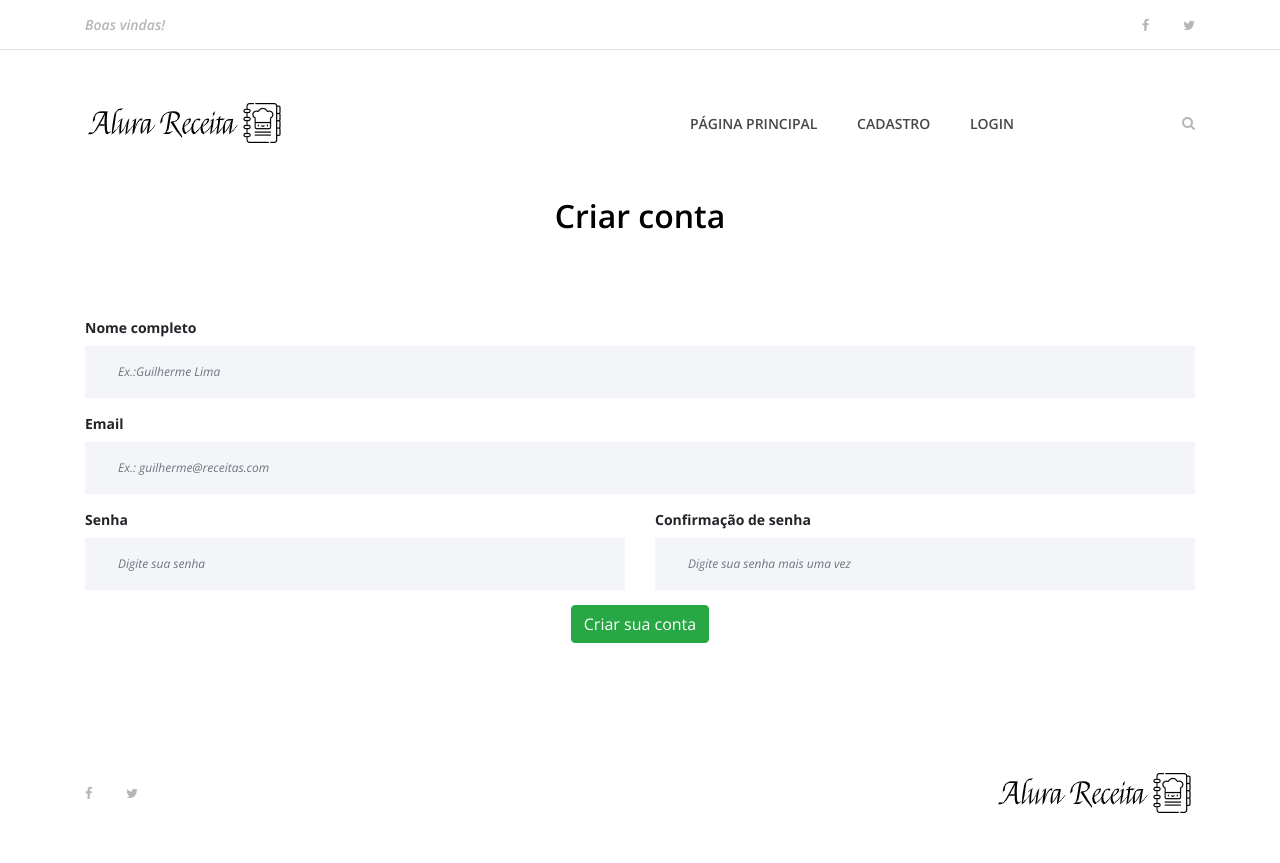
After one commit to pietrovinicius/Alura_Django, a Django app: page /usuarios/cadastro in a window 1280 px wide. The commit adds this page. Run offline with Django 5.2, Linux system fonts and the light colour scheme; some libraries are stand-ins or nearby versions.

Commit message:
aula 489

```diff
--- a/alurareceita/settings.py
+++ b/alurareceita/settings.py
@@ -57,7 +57,7 @@ ROOT_URLCONF = 'alurareceita.urls'
 TEMPLATES = [
     {
         'BACKEND': 'django.template.backends.django.DjangoTemplates',
-        'DIRS': [os.path.join(BASE_DIR, 'receitas/templates')],
+        'DIRS': [os.path.join(BASE_DIR, 'templates')],
         'APP_DIRS': True,
         'OPTIONS': {
             'context_processors': [
--- a/alurareceita/urls.py
+++ b/alurareceita/urls.py
@@ -5,5 +5,6 @@ from django.conf.urls.static import static
 
 urlpatterns = [
     path('', include('receitas.urls')),
+    path('usuarios/', include('usuarios.urls')),
     path('admin/', admin.site.urls),
 ] + static(settings.MEDIA_URL, document_root = settings.MEDIA_ROOT)
--- a/receitas/templates/partials/_menu.html
+++ b/templates/partials/_menu.html
@@ -56,7 +56,9 @@
                             <!-- Nav Start -->
                             <div class="classynav">
                                 <ul>
-                                    <li><a href="{% url 'index' %}">Home</a></li>
+                                    <li><a href="{% url 'index' %}">Página principal</a></li>
+                                    <li><a href="{% url 'cadastro' %}">Cadastro</a></li>
+                                    <li><a href="{% url 'login' %}">Login</a></li>
                                 </ul>
 
                                 <!-- Formulario de busca -->
--- /dev/null
+++ b/templates/usuarios/cadastro.html
@@ -0,0 +1,58 @@
+{% extends 'base.html' %}
+{% load static %}
+{% block content %}
+<!-- Preloader -->
+<div id="preloader">
+    <i class="circle-preloader"></i>
+    <img src="{% static 'img/core-img/pizza.png' %}" alt="">
+</div>
+
+{% include 'partials/_busca.html' %}
+
+{% include 'partials/_menu.html' %}
+
+<!-- ##### Contact Form Area Start ##### -->
+<div class="contact-area section-padding-0-80">
+    <div class="container">
+        <div class="row">
+            <div class="col-12">
+                <div class="section-heading">
+                    <h2>Criar conta</h2>
+                </div>
+            </div>
+        </div>
+        <div class="row">
+            <div class="col-12">
+                <div class="contact-form-area">
+                    <form action="{% url 'cadastro' %}" method="POST">
+                        {% csrf_token %}
+                        <div class="row">
+                            <div class="col-12 col-lg-12">
+                                <label for="nome_receita"><b>Nome completo</b></label>
+                                <input type="text" class="form-control" name="nome" placeholder="Ex.:Guilherme Lima" required>
+                            </div>
+                            <div class="col-12 col-lg-12">
+                                <label for="email"><b>Email</b></label>
+                                <input type="email" class="form-control" name="email" placeholder="Ex.: guilherme@receitas.com" required>
+                            </div>
+                            <div class="col-12 col-lg-6">
+                                <label for="password"><b>Senha</b></label>
+                                <input type="password" class="form-control" name="password" placeholder="Digite sua senha" required>
+                            </div>
+                            <div class="col-12 col-lg-6">
+                                <label for="password2"><b>Confirmação de senha</b></label>
+                                <input type="password" class="form-control" name="password2" placeholder="Digite sua senha mais uma vez" required>
+                            </div>
+                            <div class="col-12 text-center">
+                                <button class="btn btn-success" type="submit">Criar sua conta</button>
+                            </div>
+                        </div>
+                    </form>
+                </div>
+            </div>
+        </div>
+    </div>
+</div>
+
+{% include 'partials/_footer.html' %}
+{% endblock %}
--- a/usuarios/views.py
+++ b/usuarios/views.py
@@ -1,10 +1,10 @@
 from django.shortcuts import render
 
 def cadastro(request):
-    pass
+    return render(request, 'usuarios/cadastro.html')
 
 def login(request):
-    pass
+    return render(request, 'usuarios/login.html')
 
 def dashboard(request):
     pass
```
Also changed, not shown: templates/usuarios/login.html (added, +57 -0 lines), templates/base.html (renamed from receitas/templates/base.html), templates/buscar.html (renamed from receitas/templates/buscar.html), templates/index.html (renamed from receitas/templates/index.html), templates/partials/_busca.html (renamed from receitas/templates/partials/_busca.html), templates/partials/_footer.html (renamed from receitas/templates/partials/_footer.html), templates/receita.html (renamed from receitas/templates/receita.html).
